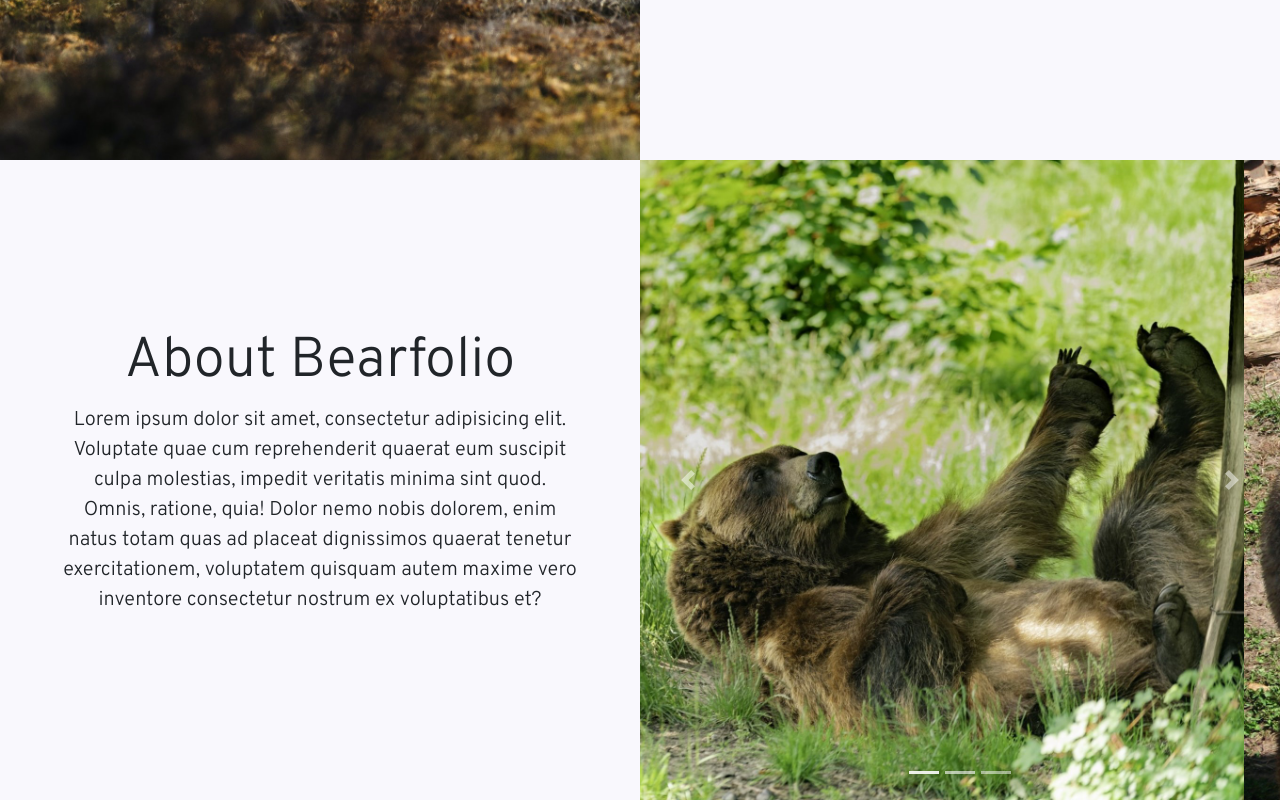
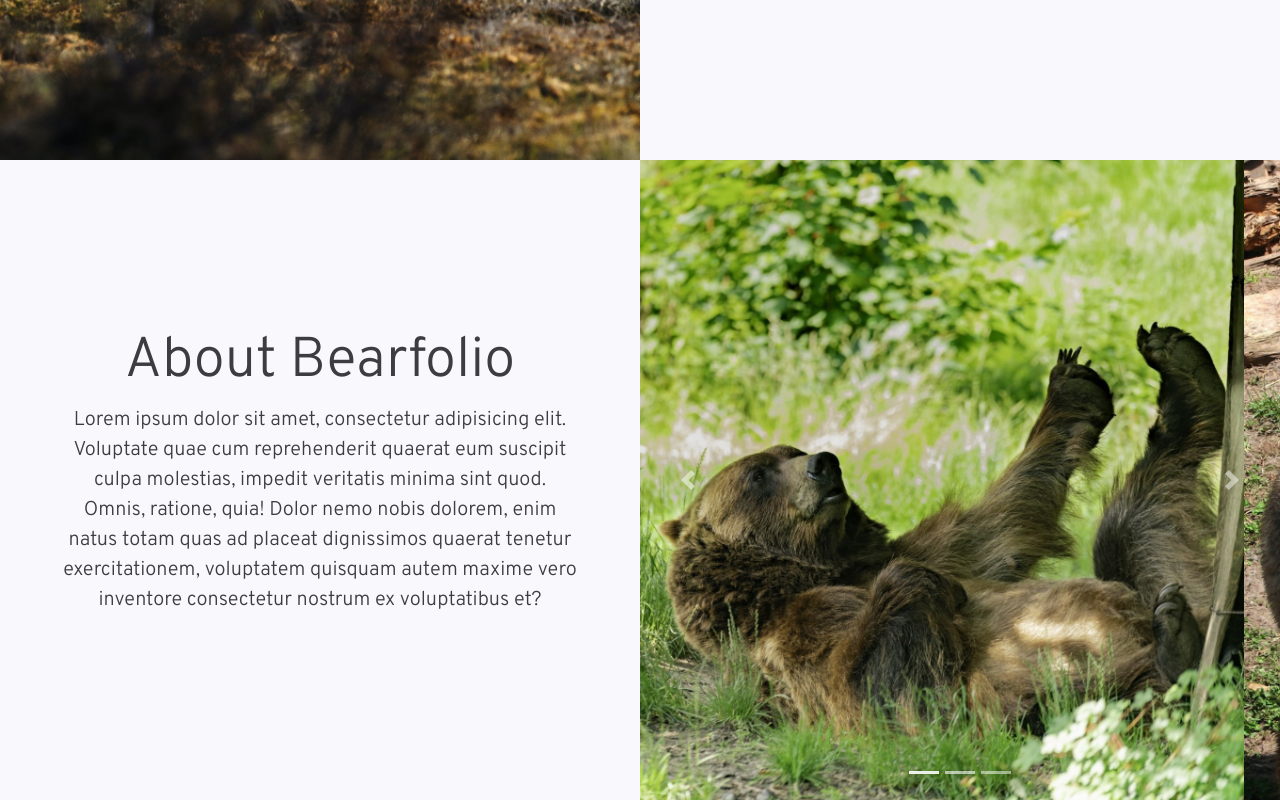
Before and after one commit to fj0lverkr/Bearfolio, a plain HTML site: page index.html in a window 1280 px wide. Shown: the part 512-1312 px from the top of the page. Drawn offline with nearby package versions, Linux system fonts and the light colour scheme.

Commit message:
Corrected font color in #about.

```diff
--- a/app.css
+++ b/app.css
@@ -74,6 +74,11 @@ body {
  color: var(--scuffed-dark-grey);
 }
 
+#about {
+  color: var(--scuffed-dark-grey);
+}
+
+/* media queries to accomodate different screensizes  */
 @media only screen and (max-width: 1600px){
   #headings > h1 {
     font-size: 7rem;
```
